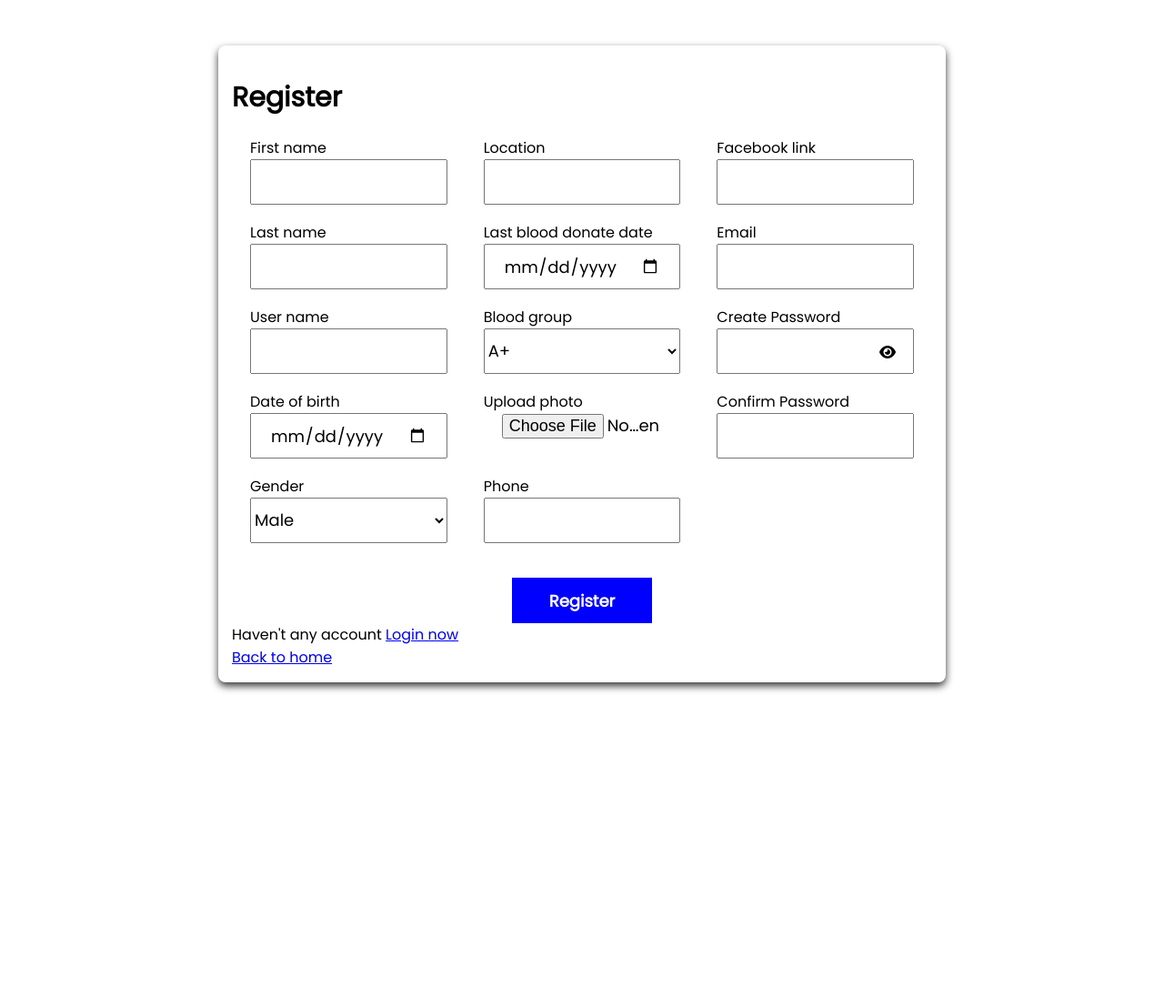
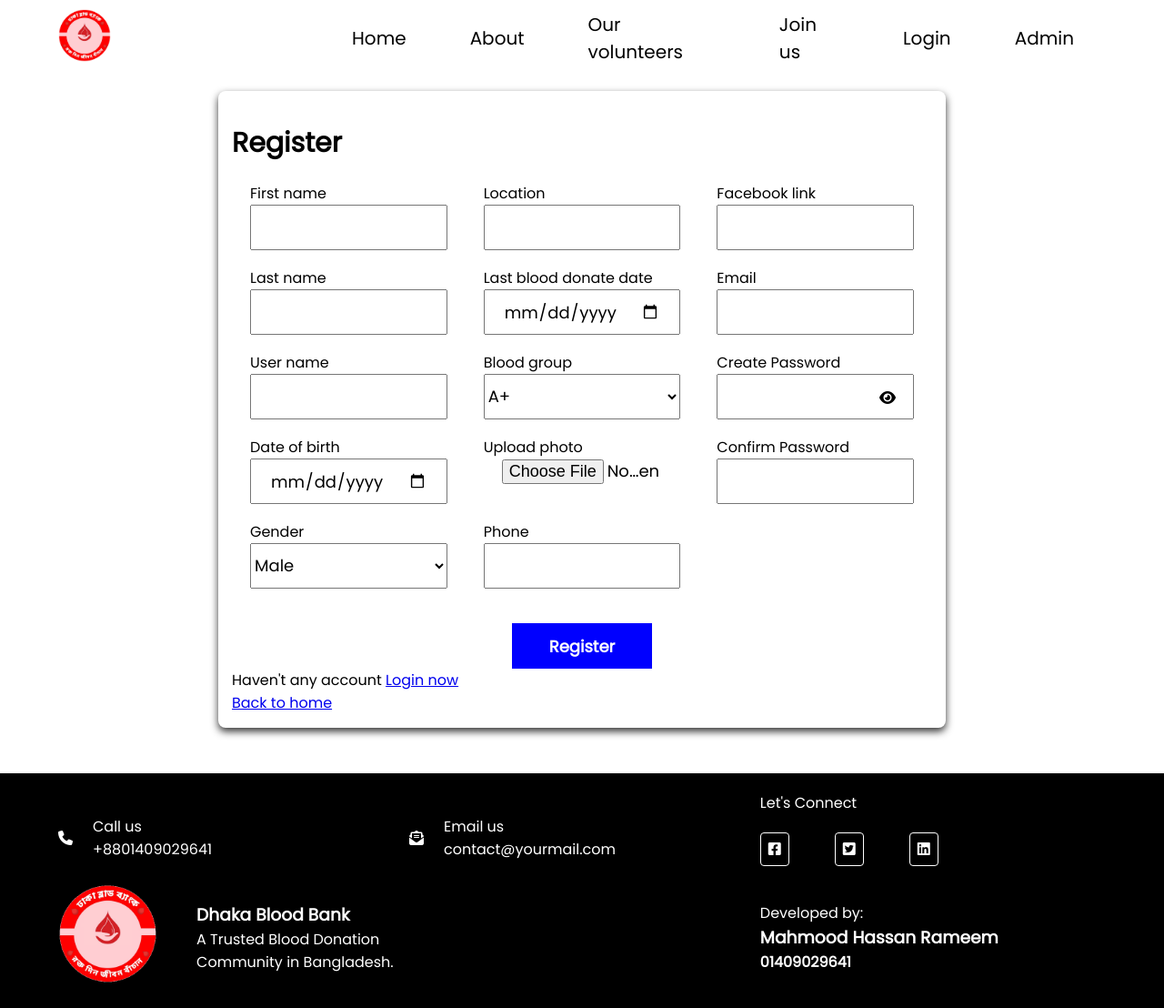
Before and after one commit to rameem2003/dhaka-blood-php-test, a PHP site: page /register.php in a window 1280 px wide. Shown: the whole page at 91% size. Before the commit the page ends 760 px from the top, so only its background shows below. Run offline with PHP 8.4, Linux system fonts and the light colour scheme; some libraries are stand-ins or nearby versions.

Commit message:
ui update

```diff
--- /dev/null
+++ b/footer.php
@@ -0,0 +1,59 @@
+<footer>
+    <div class="container">
+        <div class="row">
+            <div class="box">
+                <div class="flex">
+                    <div class="left">
+                        <i class="fa-solid fa-phone"></i>
+                    </div>
+                    <div class="right">
+                        <p>Call us</p>
+                        <p>+8801409029641</p>
+                    </div>
+                </div>
+            </div>
+
+            <div class="box">
+                <div class="flex">
+                    <div class="left">
+                        <i class="fa-solid fa-envelope-open-text"></i>
+                    </div>
+                    <div class="right">
+                        <p>Email us</p>
+                        <p>contact@yourmail.com</p>
+                    </div>
+                </div>
+            </div>
+
+            <div class="box">
+                <p class="link-text">Let's Connect</p>
+                <ul>
+                    <li><a href=""><i class="fa-brands fa-facebook-square"></i></a></li>
+                    <li><a href=""><i class="fa-brands fa-twitter-square"></i></a></li>
+                    <li><a href=""><i class="fa-brands fa-linkedin"></i></a></li>
+                </ul>
+            </div>
+
+
+            <div class="box">
+                <div class="flex">
+                    <div class="left img">
+                        <img src="./img/logo.png" alt="">
+                    </div>
+                    <div class="right des">
+                        <h3>Dhaka Blood Bank</h3>
+                        <p>A Trusted Blood Donation Community in Bangladesh.</p>
+                    </div>
+                </div>
+            </div>
+
+
+            <div class="box">
+                <p>Developed by:</p>
+                <h3>Mahmood Hassan Rameem</h3>
+                <h4>01409029641</h4>
+            </div>
+
+        </div>
+    </div>
+</footer>
--- a/register.php
+++ b/register.php
@@ -48,6 +48,7 @@
 
     <!-- local css -->
     <link rel="stylesheet" href="./css/style.css">
+    <link rel="stylesheet" href="./css/header.css">
 
     <!-- google font -->
     <link rel="preconnect" href="https://fonts.googleapis.com">
@@ -57,20 +58,20 @@
     <link rel="stylesheet" href="https://cdnjs.cloudflare.com/ajax/libs/font-awesome/6.1.1/css/all.min.css" integrity="sha512-KfkfwYDsLkIlwQp6LFnl8zNdLGxu9YAA1QvwINks4PhcElQSvqcyVLLD9aMhXd13uQjoXtEKNosOWaZqXgel0g==" crossorigin="anonymous" referrerpolicy="no-referrer" />
 
     <style>
-        *{
-            margin: 0;
-            padding: 0;
-            box-sizing: border-box;
-        }
-        body{
-            display: flex;
-            align-items: center;
-            justify-content: center;
-            min-height: 100vh;
+        #register{
+            margin-top: 100px;
+            margin-bottom: 50px;
+            margin-left: auto;
+            margin-right: auto;
         }
     </style>
 </head>
 <body>
+
+    <!-- header -->
+    <?php include './header.php' ?>
+    <!-- header end -->
+
     <!-- registration -->
     <section id="register">
         <h1 class="title">Register</h1>
@@ -166,6 +167,10 @@
     </section>
     <!-- registration end -->
 
+    <!-- footer  -->
+    <?php include './footer.php' ?>
+    <!-- footer end -->
+
 
     <!-- js -->
     <script>
```
Also changed, not shown: index.php (+2 -60 lines), login.php (+23 -5 lines).
